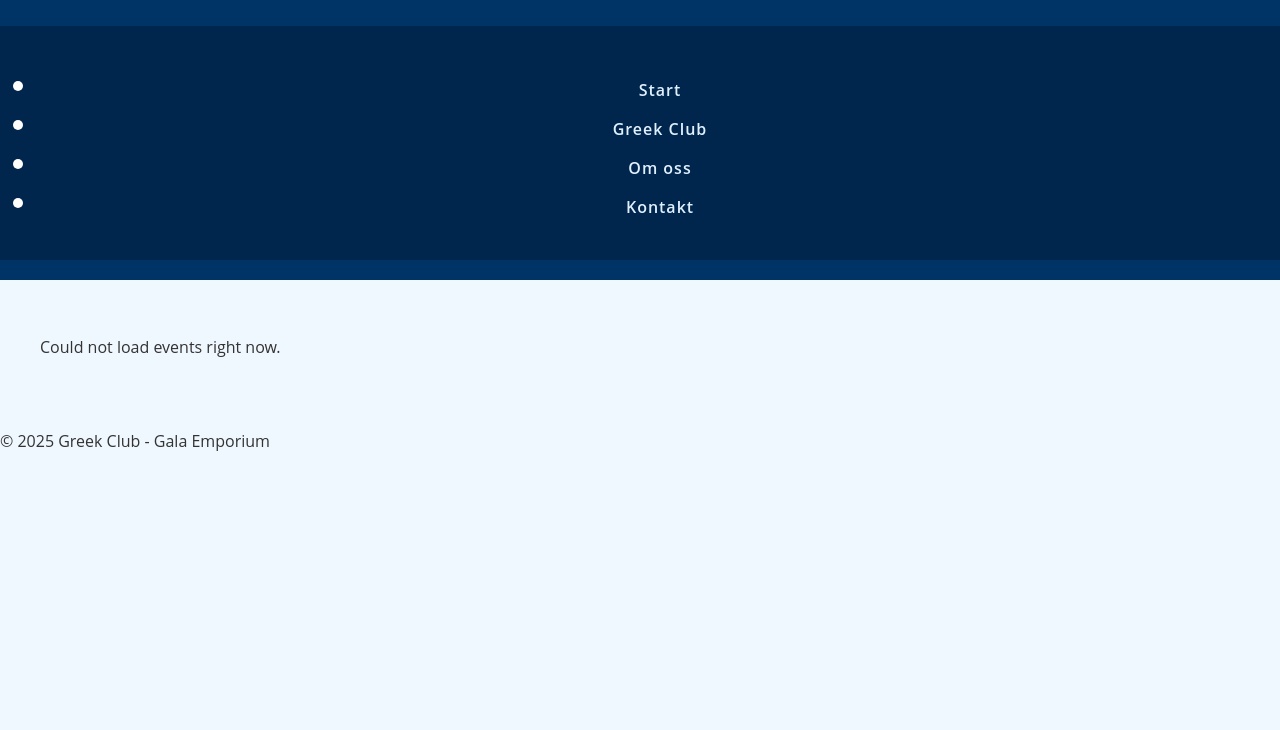
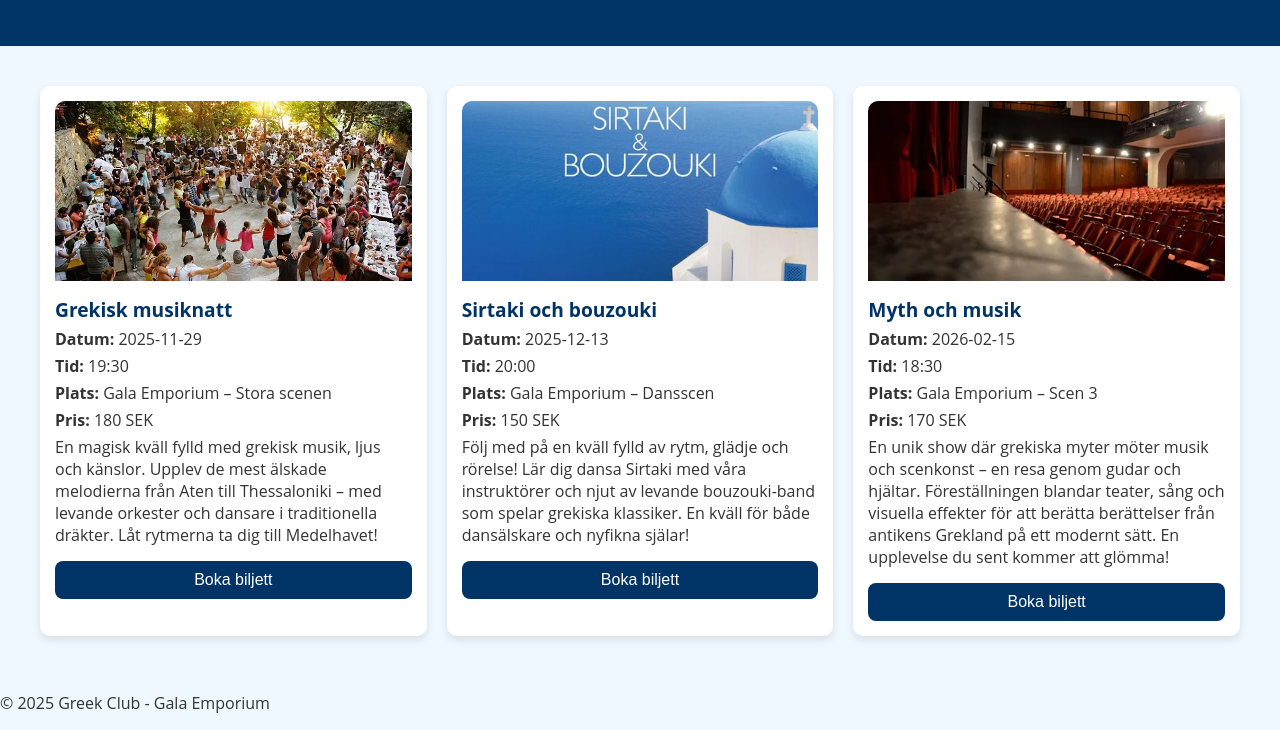
Before and after one commit to MarikaRomeo/gala-start-main, a website: page greekclub/greekclub.html in a window 1280 px wide. Shown: the part 218-948 px from the top of the page. Before the commit the page ends 800 px from the top, so only its background shows below. Drawn offline with Linux system fonts and the light colour scheme; no server answers.

Commit message:
needed changes for visibility
changed some things cause my classmates could see my site from main html.index

```diff
--- a/greekclub/greekclub.html
+++ b/greekclub/greekclub.html
@@ -11,14 +11,7 @@
     <h1>Greek Club</h1>
     <p>Upplev Greklands musik, dans och kultur</p>
 
-    <nav>
-      <ul>
-        <li><a href="../index.html">Start</a></li>
-        <li><a href="greekclub.html">Greek Club</a></li>
-        <li><a href="#">Om oss</a></li>
-        <li><a href="#">Kontakt</a></li>
-      </ul>
-    </nav>
+
   </header>
 
   <main id="events-container">
--- a/greekclub/js/greekclub.js
+++ b/greekclub/js/greekclub.js
@@ -1,10 +1,10 @@
 document.addEventListener("DOMContentLoaded", () => {
   const container = document.getElementById("events-container");
 
-  fetch("http://localhost:3001/events")
+  fetch("./json/events.json")
     .then(response => response.json())
     .then(data => {
-      data.forEach(event => {
+      data.events.forEach(event => {
         const eventDiv = document.createElement("div");
         eventDiv.classList.add("event-card");
 
```
